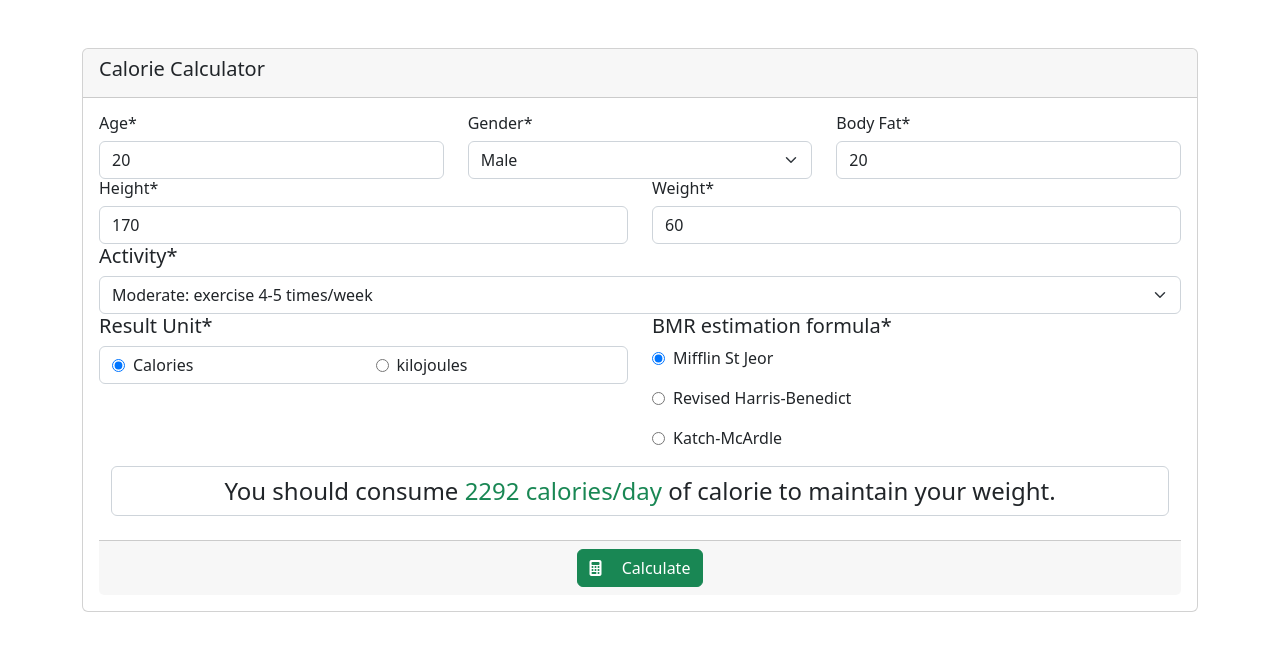
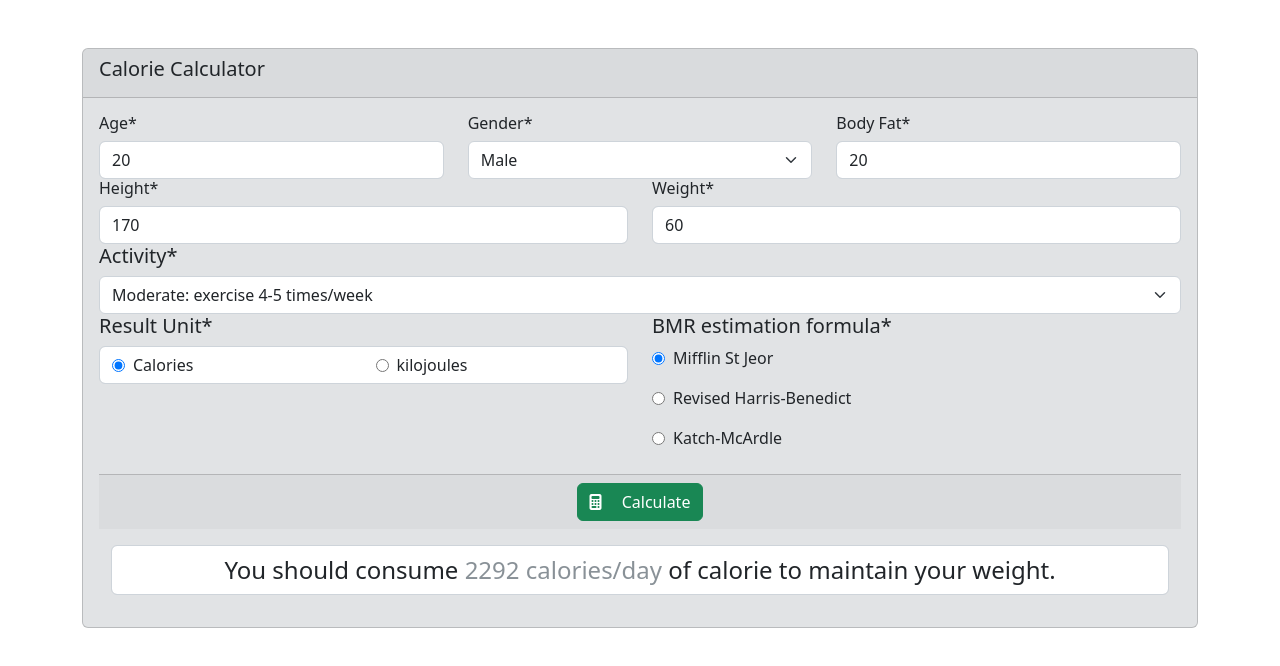
Before and after one commit to elis-11/calorie-calculator.js, a plain HTML site: page index.html in a window 1280 px wide. Both pictures are taken after a click on the button "Calculate". Drawn offline with nearby package versions, Linux system fonts and the light colour scheme.

Commit message:
Modified Style

```diff
--- a/index.html
+++ b/index.html
@@ -16,9 +16,9 @@
     <script defer type="module" src="./main.js"></script>
     <title>Document</title>
   </head>
-  <body>
-    <div class="container my-5">
-      <form class="card">
+  <body >
+    <div class="container my-5 ">
+      <form class="card bg-secondary" style="--bs-bg-opacity: .2">
         <div class="card-header">
           <h5>Calorie Calculator</h5>
         </div>
@@ -172,10 +172,9 @@
             </div>
           </div>
           <!-- next -- Button -->
-          <div class="ans_calculate"></div>
           <div class="text-center mt-4 card-footer">
             <button
-              class="btn btn-success"
+            class="btn btn-success" style="--opacity: .2"
             onclick="calculateCalorie(this)"
             type="button"
             >
@@ -183,6 +182,7 @@
             Calculate
           </button>
         </div>
+        <div class="ans_calculate"></div>
           <!-- end -->
         </div>
       </form>
@@ -216,7 +216,7 @@
         }
 
         document.querySelector(".ans_calculate").innerHTML =
-          '<div class="container "><h4 class="text-center form-control my-3 text-dark fs-4">You should consume <span class="text-success">' +
+          '<div class="container"><h4 class="text-center form-control my-3 text-dark fs-4">You should consume <span class="text-secondary" style="--bs-text-opacity: .8">' +
           Math.ceil(ret) +
           " " +
           unit +
```
Lines whose indentation alone changed are shown as unchanged.
